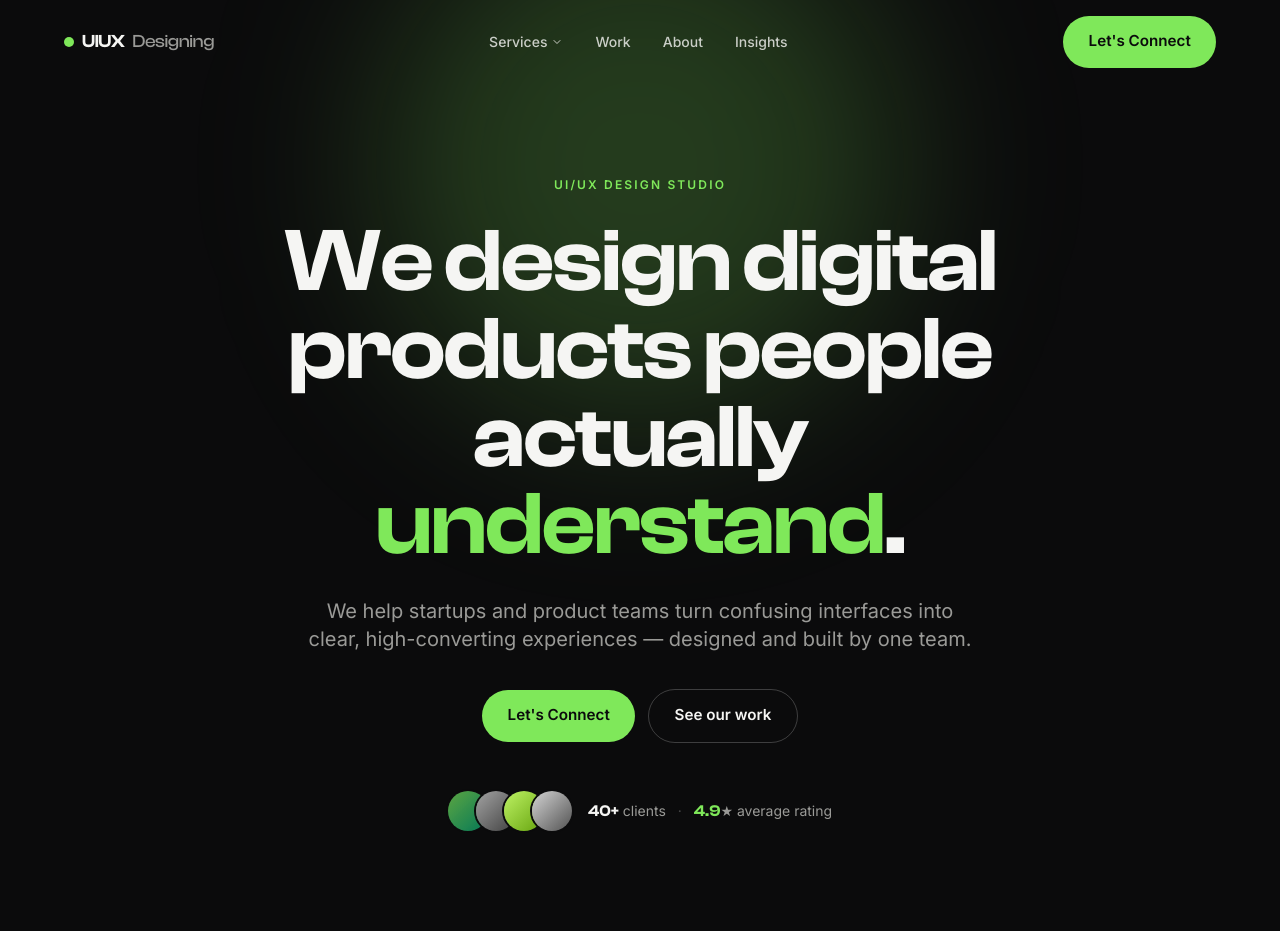
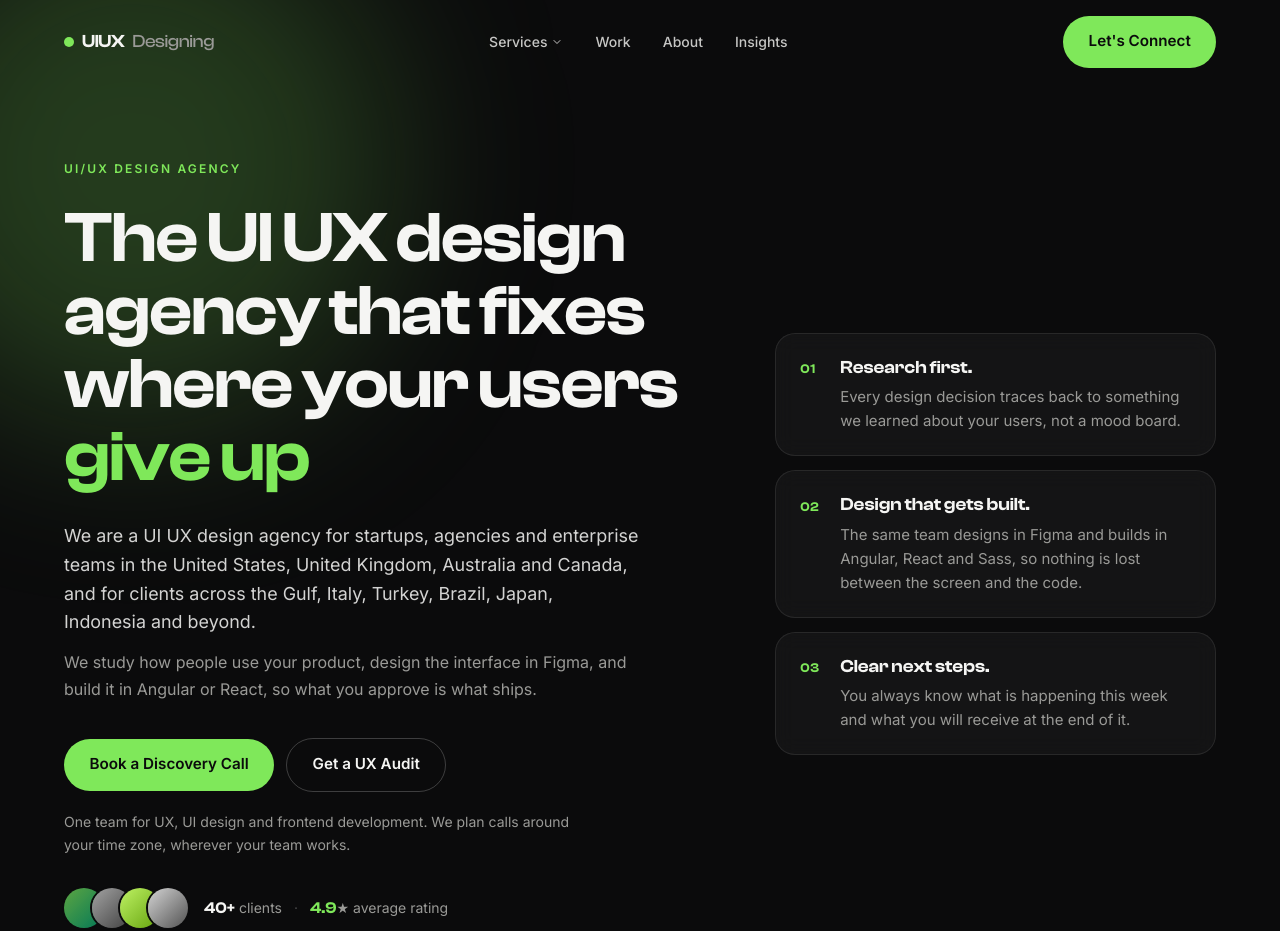
Before and after one commit to SyedHassanAli1/uiux-designing-services, a plain HTML site: page index.html in a window 1280 px wide. Shown: the top 931 px of the page. Drawn offline with nearby package versions, Linux system fonts and the light colour scheme; a web font is replaced by a local one.

Commit message:
Hero: new SEO copy and split layout with value points
Replaces the centered hero with a two-column layout so the longer
SEO-focused copy reads cleanly: full subhead kept in one paragraph for
search, styled in two tiers; new CTAs (Book a Discovery Call, Get a UX
Audit); supporting note; three value-point cards. Styles are scoped to
new classes so the service page's shared .h-hero is unaffected.

Co-Authored-By: Claude Opus 5.5 <noreply@anthropic.com>
Claude-Session: https://claude.ai/code/session_01CyYbLFkGGLqkKc81XBpk46

```diff
--- a/index.html
+++ b/index.html
@@ -190,38 +190,44 @@
 
   <main>
 
-    <!-- ============================================================ 2 · HERO (dark) ============================================================ -->
-    <section id="hero" class="relative overflow-hidden pt-36 pb-20 md:pt-44 md:pb-28">
+    <!-- ============================================================ 2 · HERO (dark) — split layout: content left, value points right ============================================================ -->
+    <section id="hero" class="relative overflow-hidden pt-32 pb-20 md:pt-40 md:pb-28" aria-labelledby="hero-title">
       <!-- One blurred accent shape behind heading -->
-      <div class="blob blob-accent parallax w-[520px] h-[520px] -top-24 left-1/2 -translate-x-1/2" aria-hidden="true">
+      <div class="blob blob-accent parallax w-[520px] h-[520px] -top-24 -left-32" aria-hidden="true"></div>
+
+      <div class="shell relative z-10 hero-grid">
+        <!-- Left: message + CTAs -->
+        <div class="hero-main">
+          <p class="eyebrow text-accent reveal">UI/UX Design Agency</p>
+          <h1 id="hero-title" class="h-display h-hero-split mt-6 reveal">
+            The UI UX design agency that fixes where your users <span class="accent-word">give&nbsp;up</span>
+          </h1>
+
+          <p class="hero-sub mt-7 reveal">
+            <span class="hero-sub-lead">We are a UI UX design agency for startups, agencies and enterprise teams in the
+              United States, United Kingdom, Australia and Canada, and for clients across the Gulf, Italy, Turkey,
+              Brazil, Japan, Indonesia and beyond.</span>
+            <span class="hero-sub-rest">We study how people use your product, design the interface in Figma, and build
+              it in Angular or React, so what you approve is what ships.</span>
+          </p>
+
+          <div class="mt-9 flex flex-col sm:flex-row items-stretch sm:items-center gap-3 reveal">
+            <a href="#book" class="btn btn-primary justify-center">Book a Discovery Call</a>
+            <a href="#book" class="btn btn-ghost-dark justify-center">Get a UX Audit</a>
           </div>
 
-      <div class="shell relative z-10 text-center max-w-4xl">
-        <p class="eyebrow text-accent reveal">UI/UX Design Studio</p>
-        <h1 class="h-display h-hero mt-6 reveal">
-          We design digital products people actually <span class="accent-word">understand</span>.
-        </h1>
-        <p class="mt-7 text-lg md:text-xl text-muted max-w-2xl mx-auto reveal">
-          We help startups and product teams turn confusing interfaces into clear, high-converting experiences —
-          designed and built by one team.
+          <p class="hero-note mt-5 reveal">
+            One team for UX, UI design and frontend development. We plan calls around your time zone, wherever your
+            team works.
           </p>
 
-        <div class="mt-9 flex flex-col sm:flex-row items-center justify-center gap-3 reveal">
-          <a href="#book" class="btn btn-primary">Let's Connect</a>
-          <a href="#work" class="btn btn-ghost-dark">See our work</a>
-        </div>
-
-        <!-- Social proof: avatar cluster + stats -->
-        <div class="mt-12 flex flex-col sm:flex-row items-center justify-center gap-4 reveal">
+          <!-- Social proof: avatar cluster + stats [placeholder — confirm real figures before launch] -->
+          <div class="mt-8 flex items-center gap-4 reveal">
             <div class="flex -space-x-3" aria-hidden="true">
-            <!-- [placeholder] client avatars -->
-            <span
-              class="w-10 h-10 rounded-full ring-2 ring-canvas bg-gradient-to-br from-accent/70 to-emerald-700"></span>
-            <span
-              class="w-10 h-10 rounded-full ring-2 ring-canvas bg-gradient-to-br from-neutral-400 to-neutral-700"></span>
+              <span class="w-10 h-10 rounded-full ring-2 ring-canvas bg-gradient-to-br from-accent/70 to-emerald-700"></span>
+              <span class="w-10 h-10 rounded-full ring-2 ring-canvas bg-gradient-to-br from-neutral-400 to-neutral-700"></span>
               <span class="w-10 h-10 rounded-full ring-2 ring-canvas bg-gradient-to-br from-lime-300 to-lime-600"></span>
-            <span
-              class="w-10 h-10 rounded-full ring-2 ring-canvas bg-gradient-to-br from-neutral-300 to-neutral-600"></span>
+              <span class="w-10 h-10 rounded-full ring-2 ring-canvas bg-gradient-to-br from-neutral-300 to-neutral-600"></span>
             </div>
             <p class="text-sm text-muted">
               <span class="counter font-display text-paper text-base font-semibold" data-target="40"
@@ -231,6 +237,35 @@
                 data-decimals="1">0</span>★ average rating
             </p>
           </div>
+        </div>
+
+        <!-- Right: three value points -->
+        <ul class="hero-points" aria-label="How we work">
+          <li class="hero-point reveal">
+            <span class="hero-point-num" aria-hidden="true">01</span>
+            <div>
+              <p class="hero-point-title">Research first.</p>
+              <p class="hero-point-text">Every design decision traces back to something we learned about your users,
+                not a mood board.</p>
+            </div>
+          </li>
+          <li class="hero-point reveal">
+            <span class="hero-point-num" aria-hidden="true">02</span>
+            <div>
+              <p class="hero-point-title">Design that gets built.</p>
+              <p class="hero-point-text">The same team designs in Figma and builds in Angular, React and Sass, so
+                nothing is lost between the screen and the code.</p>
+            </div>
+          </li>
+          <li class="hero-point reveal">
+            <span class="hero-point-num" aria-hidden="true">03</span>
+            <div>
+              <p class="hero-point-title">Clear next steps.</p>
+              <p class="hero-point-text">You always know what is happening this week and what you will receive at the
+                end of it.</p>
+            </div>
+          </li>
+        </ul>
       </div>
     </section>
 
--- a/style.css
+++ b/style.css
@@ -1660,3 +1660,116 @@ body {
     display: none;
   }
 }
+/* ============================================================
+   HERO — split layout (homepage)
+   Scoped classes so the shared .h-hero used on service pages is untouched.
+   ============================================================ */
+.hero-grid {
+  display: grid;
+  gap: 3rem;
+  align-items: center;
+}
+
+@media (min-width: 1024px) {
+  .hero-grid {
+    grid-template-columns: minmax(0, 1.45fr) minmax(0, 1fr);
+    gap: 4.5rem;
+  }
+}
+
+.h-hero-split {
+  font-size: clamp(2.5rem, 5.6vw, 4.5rem);
+  line-height: 1.02;
+  max-width: 14ch;
+}
+
+@media (min-width: 1024px) {
+  .h-hero-split { max-width: 15ch; }
+}
+
+.hero-sub {
+  max-width: 36rem;
+}
+
+.hero-sub-lead {
+  display: block;
+  font-size: clamp(1.0625rem, 1.4vw, 1.1875rem);
+  line-height: 1.6;
+  color: rgba(245, 245, 243, 0.86);
+}
+
+.hero-sub-rest {
+  display: block;
+  margin-top: 0.75rem;
+  font-size: 1rem;
+  line-height: 1.65;
+  color: #9A9A97;
+}
+
+.hero-note {
+  max-width: 32rem;
+  font-size: 0.875rem;
+  line-height: 1.6;
+  color: #9A9A97;
+}
+
+/* Value points */
+.hero-points {
+  display: grid;
+  gap: 0.875rem;
+  list-style: none;
+  margin: 0;
+  padding: 0;
+}
+
+.hero-point {
+  display: flex;
+  gap: 1rem;
+  padding: 1.375rem 1.5rem;
+  border-radius: 20px;
+  background: rgba(255, 255, 255, 0.04);
+  border: 1px solid rgba(245, 245, 243, 0.09);
+  -webkit-backdrop-filter: blur(10px);
+  backdrop-filter: blur(10px);
+  transition: border-color .25s ease, background-color .25s ease, transform .25s ease;
+}
+
+.hero-point:hover {
+  border-color: rgba(127, 232, 90, 0.35);
+  background: rgba(255, 255, 255, 0.06);
+}
+
+.hero-point-num {
+  flex: none;
+  width: 1.5rem;
+  font-variant-numeric: tabular-nums;
+  font-family: 'Clash Display', system-ui, sans-serif;
+  font-size: 0.8125rem;
+  font-weight: 600;
+  letter-spacing: 0.06em;
+  color: #7FE85A;
+  padding-top: 0.2rem;
+}
+
+.hero-point-title {
+  font-family: 'Clash Display', system-ui, sans-serif;
+  font-size: 1.125rem;
+  font-weight: 600;
+  color: #F5F5F3;
+  line-height: 1.3;
+}
+
+.hero-point-text {
+  margin-top: 0.375rem;
+  font-size: 0.9375rem;
+  line-height: 1.6;
+  color: #9A9A97;
+}
+
+/* Stagger the cards' reveal slightly */
+.hero-points .hero-point:nth-child(2) { transition-delay: .08s; }
+.hero-points .hero-point:nth-child(3) { transition-delay: .16s; }
+
+@media (prefers-reduced-motion: reduce) {
+  .hero-point { transition: none; }
+}
```
Lines whose indentation alone changed are shown as unchanged.
